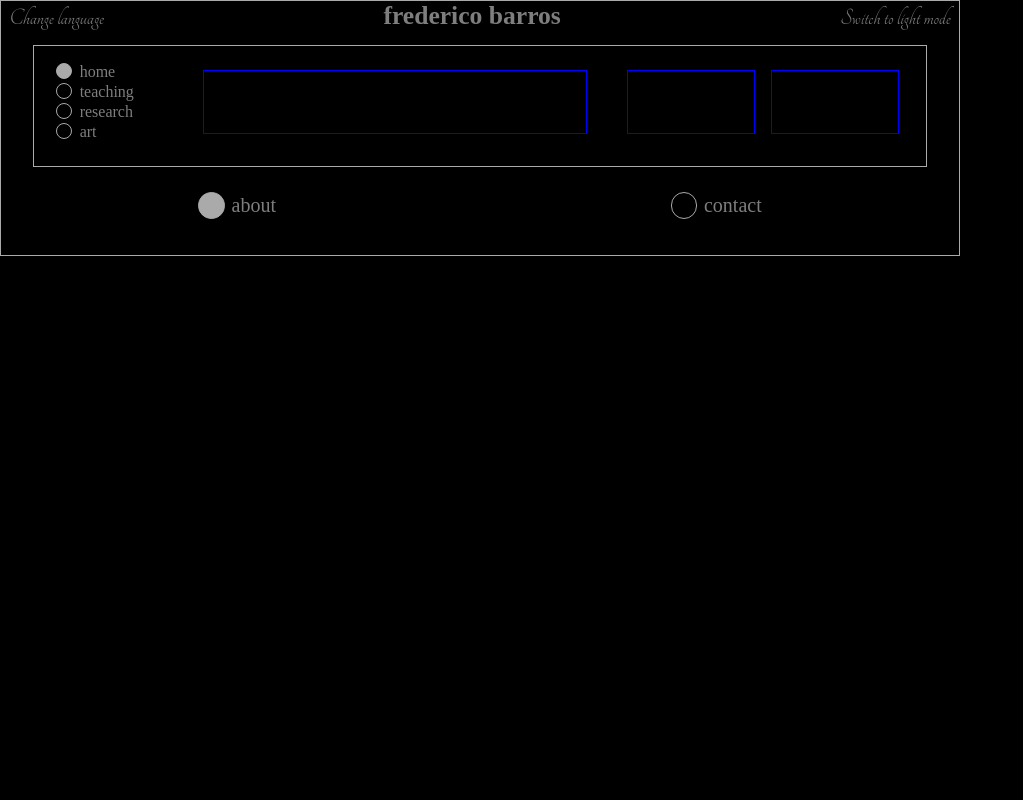
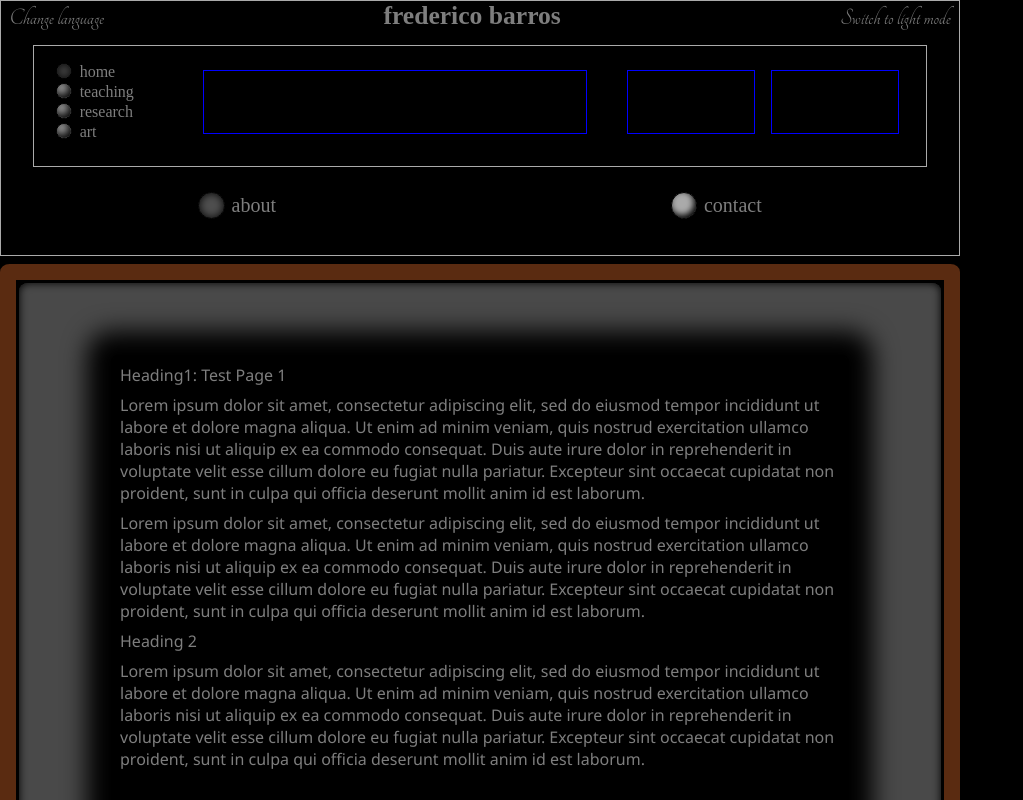
Before and after one commit to fredmbarros/siteNewVersion, a React (Vite) app: page /illustration in a window 1280 px wide. Shown: the top 800 px of the page, without its empty margins (0-1023 px from the left). Built offline with nearby package versions, Linux system fonts and the light colour scheme; a web font is replaced by a local one.

Commit message:
Styling tweaks

```diff
--- a/src/App.jsx
+++ b/src/App.jsx
@@ -7,10 +7,13 @@ import RadioDisplay from "./RadioDisplay";
 import SubSelector from "./SubSelector";
 import VuMeter from "./VuMeter";
 import subPageList from "./resources/subPageList";
+import Speaker from "./Speaker";
 
 const App = () => {
   const [selectedPage, setSelectedPage] = useState(0);
   const [subPages, setSubPages] = useState([]);
+  const [selectedSubPage, setSelectedSubPage] = useState(0);
+
   // console.log(selectedPage);
 
   useEffect(() => {
@@ -34,8 +37,13 @@ const App = () => {
             <VuMeter />
           </div>
         </div>
-        <SubSelector arr={subPages} />
+        <SubSelector
+          arr={subPages}
+          selectedSubPage={selectedSubPage}
+          setSelectedSubPage={setSelectedSubPage}
+        />
       </div>
+      <Speaker />
     </div>
   );
 };
--- /dev/null
+++ b/src/PageContents.jsx
@@ -0,0 +1,16 @@
+import pageContents from "./pages/testPage1.js";
+
+const PageContents = () => {
+  return (
+    <div className="page-contents-wrapper">
+      {pageContents.map((paragraph, index) => (
+        <p className="page-contents" key={index}>
+          {paragraph}
+        </p>
+      ))}
+    </div>
+    // <div>Page contents</div>
+  );
+};
+
+export default PageContents;
--- /dev/null
+++ b/src/Speaker.jsx
@@ -0,0 +1,19 @@
+import { lazy, Suspense } from "react";
+
+import PageContents from "./PageContents";
+
+const pageToLoad = lazy(() => import(`./pages/${pageToLoad}.js`));
+
+const Speaker = () => {
+  return (
+    <div className="speaker">
+      <div className="grille">
+        <Suspense fallback={<p>Loading...</p>}>
+          <PageContents pageToLoad={pageToLoad} />
+        </Suspense>
+      </div>
+    </div>
+  );
+};
+
+export default Speaker;
--- a/src/SubSelector.jsx
+++ b/src/SubSelector.jsx
@@ -1,10 +1,6 @@
-import { useState } from "react";
-
 import SelectorButton from "./SelectorButton";
 
-const SubSelector = ({ arr }) => {
-  const [selectedSubPage, setSelectedSubPage] = useState(0);
-  console.log(selectedSubPage);
+const SubSelector = ({ arr, selectedSubPage, setSelectedSubPage }) => {
   if (arr) {
     return (
       <div className="sub-page-selector-container">
--- /dev/null
+++ b/src/pages/template.js
@@ -0,0 +1,3 @@
+const pageContents = [];
+
+export default pageContents;
--- /dev/null
+++ b/src/pages/testPage1.js
@@ -0,0 +1,9 @@
+const pageContents = [
+  "Heading1: Test Page 1",
+  "Lorem ipsum dolor sit amet, consectetur adipiscing elit, sed do eiusmod tempor incididunt ut labore et dolore magna aliqua. Ut enim ad minim veniam, quis nostrud exercitation ullamco laboris nisi ut aliquip ex ea commodo consequat. Duis aute irure dolor in reprehenderit in voluptate velit esse cillum dolore eu fugiat nulla pariatur. Excepteur sint occaecat cupidatat non proident, sunt in culpa qui officia deserunt mollit anim id est laborum.",
+  "Lorem ipsum dolor sit amet, consectetur adipiscing elit, sed do eiusmod tempor incididunt ut labore et dolore magna aliqua. Ut enim ad minim veniam, quis nostrud exercitation ullamco laboris nisi ut aliquip ex ea commodo consequat. Duis aute irure dolor in reprehenderit in voluptate velit esse cillum dolore eu fugiat nulla pariatur. Excepteur sint occaecat cupidatat non proident, sunt in culpa qui officia deserunt mollit anim id est laborum.",
+  "Heading 2",
+  "Lorem ipsum dolor sit amet, consectetur adipiscing elit, sed do eiusmod tempor incididunt ut labore et dolore magna aliqua. Ut enim ad minim veniam, quis nostrud exercitation ullamco laboris nisi ut aliquip ex ea commodo consequat. Duis aute irure dolor in reprehenderit in voluptate velit esse cillum dolore eu fugiat nulla pariatur. Excepteur sint occaecat cupidatat non proident, sunt in culpa qui officia deserunt mollit anim id est laborum.",
+];
+
+export default pageContents;
--- a/src/style.css
+++ b/src/style.css
@@ -9,6 +9,10 @@ body {
   background-color: #000000;
   margin: 0;
   font-family: "Segoe UI", Tahoma, Geneva, Verdana, sans-serif;
+}
+
+p {
+  margin: 0.5em;
 }
 
 h1 {
@@ -28,6 +32,7 @@ button {
   width: 60em;
   height: 16em;
   border: solid #aaa 1px;
+  /* box-shadow: 0em 0.2em 1em rgb(255, 255, 255); */
 }
 
 .languageBox {
@@ -77,14 +82,16 @@ button {
 }
 
 .selector-btn {
-  border: solid #aaa 1px;
+  border: solid #000000 1px;
+  background-color: #aaa;
   border-radius: 50%;
-  background-color: black;
   margin: 0 0.5em 0 0;
+  box-shadow: inset -0.15em -0.2em 0.5em rgb(0, 0, 0);
 }
 
 .selected {
-  background-color: #aaa;
+  background-color: #4f4f4f;
+  box-shadow: inset 0em 0em 0.6em rgb(0, 0, 0);
 }
 
 .selector-btn-large {
@@ -132,3 +139,35 @@ button {
   font-family: "Gajraj One";
   /* font-family: "Crushed"; */
 }
+
+.speaker {
+  margin-top: 0.5em;
+  border: solid rgb(90, 43, 17) 1em;
+  border-radius: 1% 1% 0 0;
+  width: 60em;
+  height: 100vh;
+}
+
+.grille {
+  display: flex;
+  justify-content: space-around;
+  margin: 0.2em;
+  border-radius: 1%;
+  background-color: #494949;
+  height: 100vh;
+  width: auto;
+  box-shadow: inset 0em 0em 0.5em rgb(0, 0, 0);
+}
+
+.page-contents-wrapper {
+  position: relative;
+  background-color: #000000;
+  top: 4.5em;
+  box-shadow: 0em 0em 1.5em 1.5em rgb(0, 0, 0);
+  border: solid black 1px;
+  border-radius: 1%;
+}
+
+.page-contents {
+  width: 45em;
+}
```
